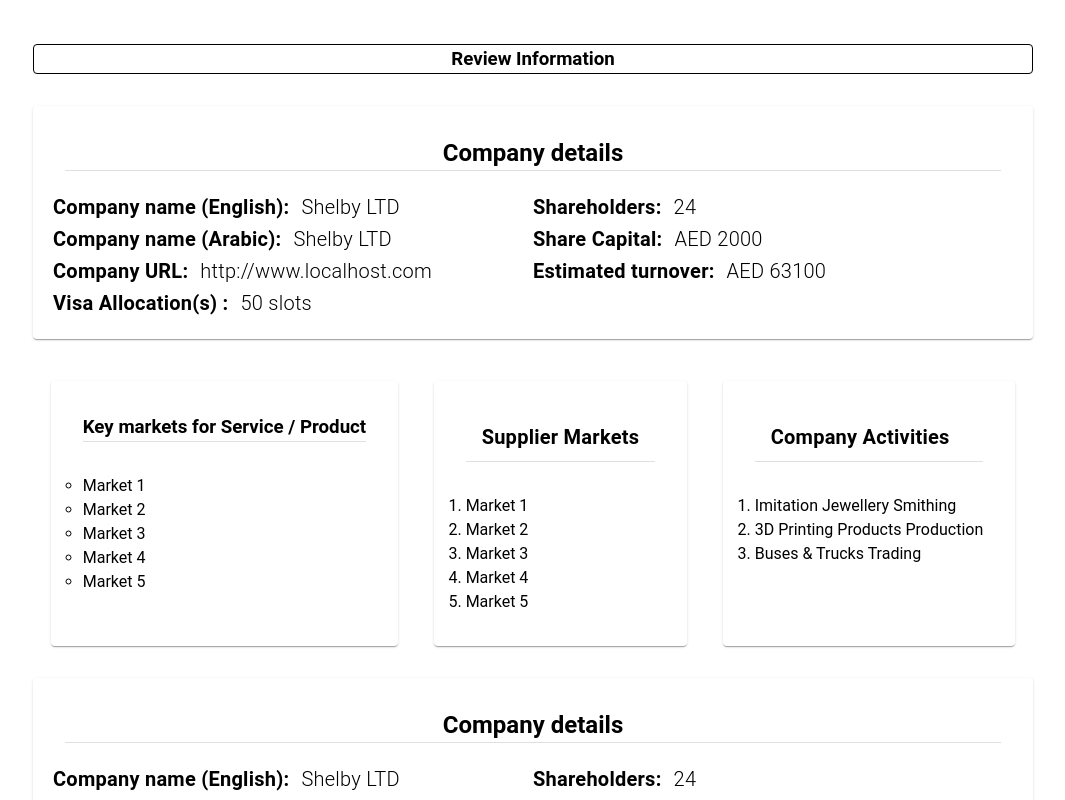
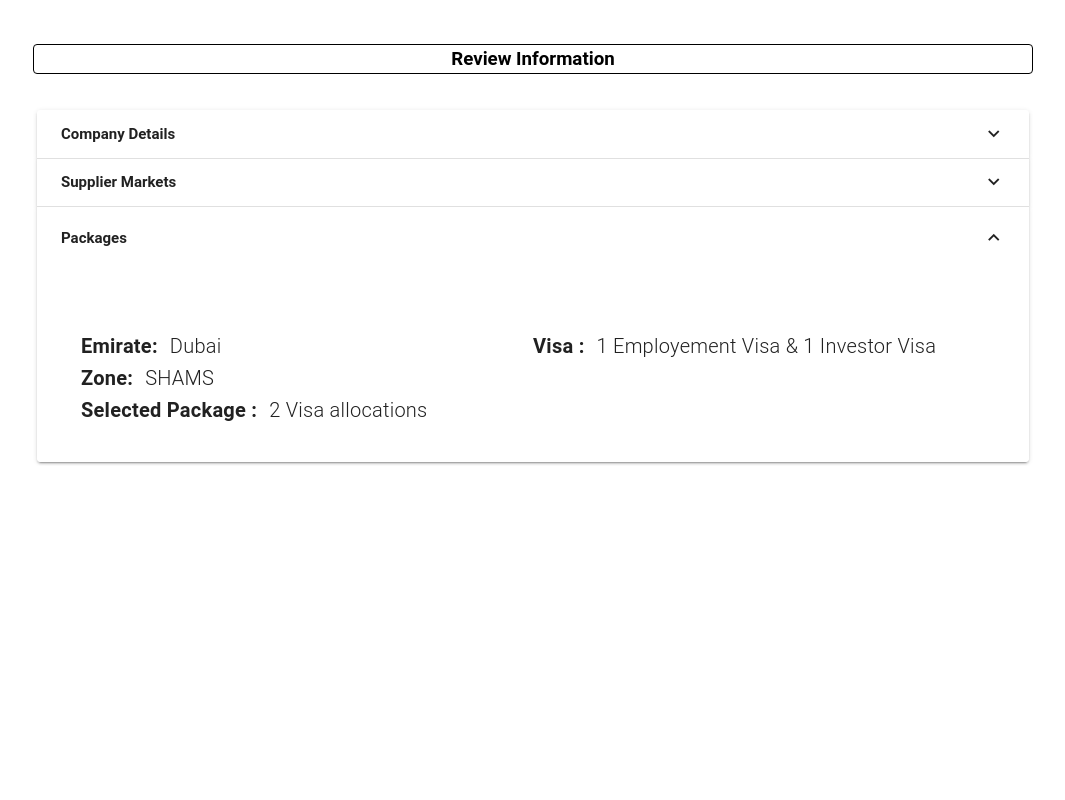
Before and after one commit to jasonkiptoo/learn-store, a Nuxt app: page /review in a window 1280 px wide. Shown: the top 800 px of the page, without its empty margins (107-1172 px from the left). Built offline with nearby package versions, Linux system fonts and the light colour scheme.

Commit message:
fix to display packahges

```diff
--- a/pages/review/index.vue
+++ b/pages/review/index.vue
@@ -9,9 +9,187 @@
     </v-card>
 
     <v-card
+      elevation="0"
       max-width="1000"
-      variant="outline"
-      elevation="1"
+      class="d-flex mx-auto justify-center pa-1 mt-8"
+    >
+      <v-expansion-panels v-model="expandedPanel" class="" variant="accordion">
+        <v-expansion-panel>
+          <template #title>
+            <span style="font-weight: bold">Company Details</span>
+          </template>
+          <v-expansion-panel-text>
+            <v-card
+              max-width="1000"
+              variant="outlined"
+              elevation="0"
+              class="mx-auto justify-center px-8 pa-8 mt-8"
+            >
+              <h3 class="text-center text-h5 font-weight-bold">
+                Company details
+              </h3>
+              <v-divider class="pb-8"> </v-divider>
+              <v-row>
+                <v-col>
+                  <v-row class="text-h6 font-weight-bold">
+                    Company name (English):
+                    <span class="font-weight-light ml-3">Shelby LTD</span>
+                  </v-row>
+                  <v-row class="text-h6 font-weight-bold">
+                    Company name (Arabic):
+                    <span class="font-weight-light ml-3">Shelby LTD</span>
+                  </v-row>
+                  <v-row class="text-h6 font-weight-bold">
+                    Company URL:
+                    <span class="font-weight-light ml-3">
+                      http://www.localhost.com</span
+                    >
+                  </v-row>
+                  <v-row class="text-h6 font-weight-bold">
+                    Visa Allocation(s) :
+                    <span class="font-weight-light ml-3"> 50 slots</span>
+                  </v-row>
+                </v-col>
+                <v-col>
+                  <v-row class="text-h6 font-weight-bold">
+                    Shareholders:
+                    <span class="font-weight-light ml-3">24</span>
+                  </v-row>
+                  <v-row class="text-h6 font-weight-bold">
+                    Share Capital:
+                    <span class="font-weight-light ml-3">AED 2000</span>
+                  </v-row>
+                  <v-row class="text-h6 font-weight-bold">
+                    Estimated turnover:
+                    <span class="font-weight-light ml-3"> AED 63100</span>
+                  </v-row>
+                </v-col>
+              </v-row>
+            </v-card>
+          </v-expansion-panel-text>
+        </v-expansion-panel>
+        <v-expansion-panel>
+          <template #title>
+            <span style="font-weight: bold">Supplier Markets</span>
+          </template>
+          <v-expansion-panel-text>
+            <v-card
+              variant="outlined"
+              elevation="0"
+              class="mx-auto flex-wrap pa-3"
+              style="
+                max-width: 1000px;
+                margin-top: 10px;
+                display: flex;
+                justify-content: space-around;
+              "
+            >
+              <v-card
+                variant="outline"
+                elevation="0"
+                class="mt-8 pa-8"
+                max-width="800"
+              >
+                <h3 class="font-weight-bold d-flex justify-cente">
+                  Key markets for Service
+                </h3>
+                <v-divider class="mb-8"></v-divider>
+
+                <ul class="" style="list-style-type: circle">
+                  <li>Market 1</li>
+                  <li>Market 2</li>
+                  <li>Market 3</li>
+                  <li>Market 4</li>
+                  <li>Market 5</li>
+                </ul>
+              </v-card>
+              <v-divider class="border-opacity-100" vertical></v-divider>
+              <v-card
+                variant="outline"
+                elevation="0"
+                class="mt-8 pa-8"
+                max-width="800"
+              >
+                <v-card-title class="font-weight-bold d-flex justify-cente"
+                  >Supplier Markets
+                </v-card-title>
+                <v-divider class="mb-8"></v-divider>
+
+                <ul class="" style="list-style-type: circle">
+                  <li>Market 1</li>
+                  <li>Market 2</li>
+                  <li>Market 3</li>
+                  <li>Market 4</li>
+                  <li>Market 5</li>
+                </ul>
+              </v-card>
+              <v-divider vertical></v-divider>
+              <v-card
+                variant="outline"
+                elevation="0"
+                class="mt-8 pa-8"
+                max-width="800"
+              >
+                <v-card-title class="font-weight-bold d-flex justify-cente"
+                  >Company Activities
+                </v-card-title>
+                <v-divider class="mb-8"></v-divider>
+
+                <ul style="list-style-type: circle" lass="">
+                  <li>Imitation Jewellery Smithing</li>
+                  <li>3D Printing Products Production</li>
+                  <li>Buses & Trucks Trading</li>
+                </ul>
+              </v-card>
+            </v-card>
+          </v-expansion-panel-text>
+        </v-expansion-panel>
+        <v-expansion-panel>
+          <template #title>
+            <span style="font-weight: bold">Packages</span>
+          </template>
+          <v-expansion-panel-text>
+            <v-card
+              max-width="1000"
+              variant="outline"
+              elevation="0"
+              class="mx-auto justify-center px-8 pa-8 mt-8"
+            >
+              <v-row>
+                <v-col>
+                  <v-row class="text-h6 font-weight-bold">
+                    Emirate:
+                    <span class="font-weight-light ml-3">Dubai</span>
+                  </v-row>
+                  <v-row class="text-h6 font-weight-bold">
+                    Zone:
+                    <span class="font-weight-light ml-3">SHAMS</span>
+                  </v-row>
+                  <v-row class="text-h6 font-weight-bold">
+                    Selected Package :
+                    <span class="font-weight-light ml-3">
+                      2 Visa allocations</span
+                    >
+                  </v-row>
+                </v-col>
+                <v-col>
+                  <v-row class="text-h6 font-weight-bold">
+                    Visa :
+                    <span class="font-weight-light ml-3">
+                      1 Employement Visa & 1 Investor Visa
+                    </span>
+                  </v-row>
+                </v-col>
+              </v-row>
+            </v-card>
+          </v-expansion-panel-text>
+        </v-expansion-panel>
+      </v-expansion-panels>
+    </v-card>
+    <!-- <v-card
+      max-width="1000"
+      variant="outlined"
+      elevation="0"
       class="mx-auto justify-center px-8 pa-8 mt-8"
     >
       <h3 class="text-center text-h5 font-weight-bold">Company details</h3>
@@ -52,204 +230,14 @@
           </v-row>
         </v-col>
       </v-row>
-    </v-card>
-
-    <div
-      class="mx-auto flex-wrap"
-      style="
-        max-width: 1000px;
-        margin-top: 10px;
-        display: flex;
-        justify-content: space-around;
-      "
-    >
-      <v-card variant="outline" elevation="1" class="mt-8 pa-8" max-width="800">
-        <h3 class="font-weight-bold d-flex justify-cente">
-          Key markets for Service / Product
-        </h3>
-        <v-divider class="mb-8"></v-divider>
-
-        <ul class="" style="list-style-type: circle">
-          <li>Market 1</li>
-          <li>Market 2</li>
-          <li>Market 3</li>
-          <li>Market 4</li>
-          <li>Market 5</li>
-        </ul>
-      </v-card>
-      <v-card variant="outline" elevation="1" class="mt-8 pa-8" max-width="800">
-        <v-card-title class="font-weight-bold d-flex justify-cente"
-          >Supplier Markets
-        </v-card-title>
-        <v-divider class="mb-8"></v-divider>
-
-        <ol class="">
-          <li>Market 1</li>
-          <li>Market 2</li>
-          <li>Market 3</li>
-          <li>Market 4</li>
-          <li>Market 5</li>
-        </ol>
-      </v-card>
-      <v-card variant="outline" elevation="1" class="mt-8 pa-8" max-width="800">
-        <v-card-title class="font-weight-bold d-flex justify-cente"
-          >Company Activities
-        </v-card-title>
-        <v-divider class="mb-8"></v-divider>
-
-        <ol class="">
-          <li>Imitation Jewellery Smithing</li>
-          <li>3D Printing Products Production</li>
-          <li>Buses & Trucks Trading</li>
-        </ol>
-      </v-card>
-    </div>
-
-    <v-card
-      max-width="1000"
-      variant="outline"
-      elevation="1"
-      class="mx-auto justify-center px-8 pa-8 mt-8"
-    >
-      <h3 class="text-center text-h5 font-weight-bold">Company details</h3>
-      <v-divider class="pb-8"> </v-divider>
-      <v-row>
-        <v-col>
-          <v-row class="text-h6 font-weight-bold">
-            Company name (English):
-            <span class="font-weight-light ml-3">Shelby LTD</span>
-          </v-row>
-          <v-row class="text-h6 font-weight-bold">
-            Company name (Arabic):
-            <span class="font-weight-light ml-3">Shelby LTD</span>
-          </v-row>
-          <v-row class="text-h6 font-weight-bold">
-            Company URL:
-            <span class="font-weight-light ml-3">
-              http://www.localhost.com</span
-            >
-          </v-row>
-          <v-row class="text-h6 font-weight-bold">
-            Visa Allocation(s) :
-            <span class="font-weight-light ml-3"> 50 slots</span>
-          </v-row>
-        </v-col>
-        <v-col>
-          <v-row class="text-h6 font-weight-bold">
-            Shareholders:
-            <span class="font-weight-light ml-3">24</span>
-          </v-row>
-          <v-row class="text-h6 font-weight-bold">
-            Share Capital:
-            <span class="font-weight-light ml-3">AED 2000</span>
-          </v-row>
-          <v-row class="text-h6 font-weight-bold">
-            Estimated turnover:
-            <span class="font-weight-light ml-3"> AED 63100</span>
-          </v-row>
-        </v-col>
-      </v-row>
-    </v-card>
-
-    <!-- <v-card
-        variant="outline"
-        elevation="1"
-        class="px-8 pa- mt-8 mx-auto"
-        max-width="800"
-      >
-        <v-card-title class="font-weight-bold d-flex justify-center"
-          >Supplier Markets
-        </v-card-title>
-
-        <v-card-subtitle class="font-weight-bold">Key Markets:</v-card-subtitle>
-        <ul>
-          <li>Market 1</li>
-          <li>Market 2</li>
-          <li>Market 3</li>
-          <li>Market 4</li>
-          <li>Market 5</li>
-        </ul>
-      </v-card>
-
-      <v-card variant="outlined" class="mx-auto mt-8 pa-4" max-width="800">
-        <v-card-title class="font-weight-bold d-flex justify-center"
-          >Supplier Markets
-        </v-card-title>
-
-        <v-card-subtitle class="font-weight-bold">Key Markets:</v-card-subtitle>
-        <ul>
-          <li>Market 1</li>
-          <li>Market 2</li>
-          <li>Market 3</li>
-          <li>Market 4</li>
-          <li>Market 5</li>
-        </ul>
-      </v-card>
-      <v-card variant="outlined" class="mx-auto mt-8 pa-4" max-width="800">
-        <v-card-title class="font-weight-bold d-flex justify-center"
-          >Supplier Markets
-        </v-card-title>
-
-        <v-card-subtitle class="font-weight-bold">Key Markets:</v-card-subtitle>
-        <ul>
-          <li>Market 1</li>
-          <li>Market 2</li>
-          <li>Market 3</li>
-          <li>Market 4</li>
-          <li>Market 5</li>
-        </ul> -->
-    <!-- </v-card> -->
-
-    <!-- <v-card class="mx-aut mt-8" max-width="800">
-        <v-card-title class="font-weight-bold d-flex justify-center"
-          >Company Details</v-card-title
-        >
-        <v-col dense class="pa-4">
-          <v-col cols="12" md="6">
-            <v-card-title class="font-weight-bold"
-              >Company name: <span class="font-weight-light">Shelby LTD</span>
-            </v-card-title>
-          </v-col>
-          <v-col cols="12" md="6">
-            <v-card-title class="font-weight-bold"
-              >Company name: <span class="font-weight-light">Shelby LTD</span>
-            </v-card-title>
-          </v-col>
-        </v-col>
-
-        <v-card-subtitle class="font-weight-bold"
-          >Other Details:</v-card-subtitle
-        >
-        <ul>
-          <li>Visa Allocation Number of Shareholders: XXXXXXX</li>
-          <li>Company Website URL: www.example.com</li>
-          <li>Shared Capital Info: $XXXXXX</li>
-          <li>Estimated Turnover: $XXXXXX</li>
-        </ul>
-
-        <v-card-subtitle class="font-weight-bold">Key Markets:</v-card-subtitle>
-        <ul>
-          <li>Market 1</li>
-          <li>Market 2</li>
-          <li>Market 3</li>
-          <li>Market 4</li>
-          <li>Market 5</li>
-        </ul>
-
-        <v-card-subtitle class="font-weight-bold">Suppliers:</v-card-subtitle>
-        <ul>
-          <li>Supplier 1</li>
-          <li>Supplier 2</li>
-          <li>Supplier 3</li>
-          <li>Supplier 4</li>
-          <li>Supplier 5</li>
-        </ul>
-      </v-card> -->
+    </v-card> -->
   </v-col>
 </template>
 
 <script setup>
 import { ref } from "vue";
+
+const expandedPanel = ref(2);
 
 const companyDetails = {
   englishNames: ["English Name 1", "English Name 2", "English Name 3"],
```
